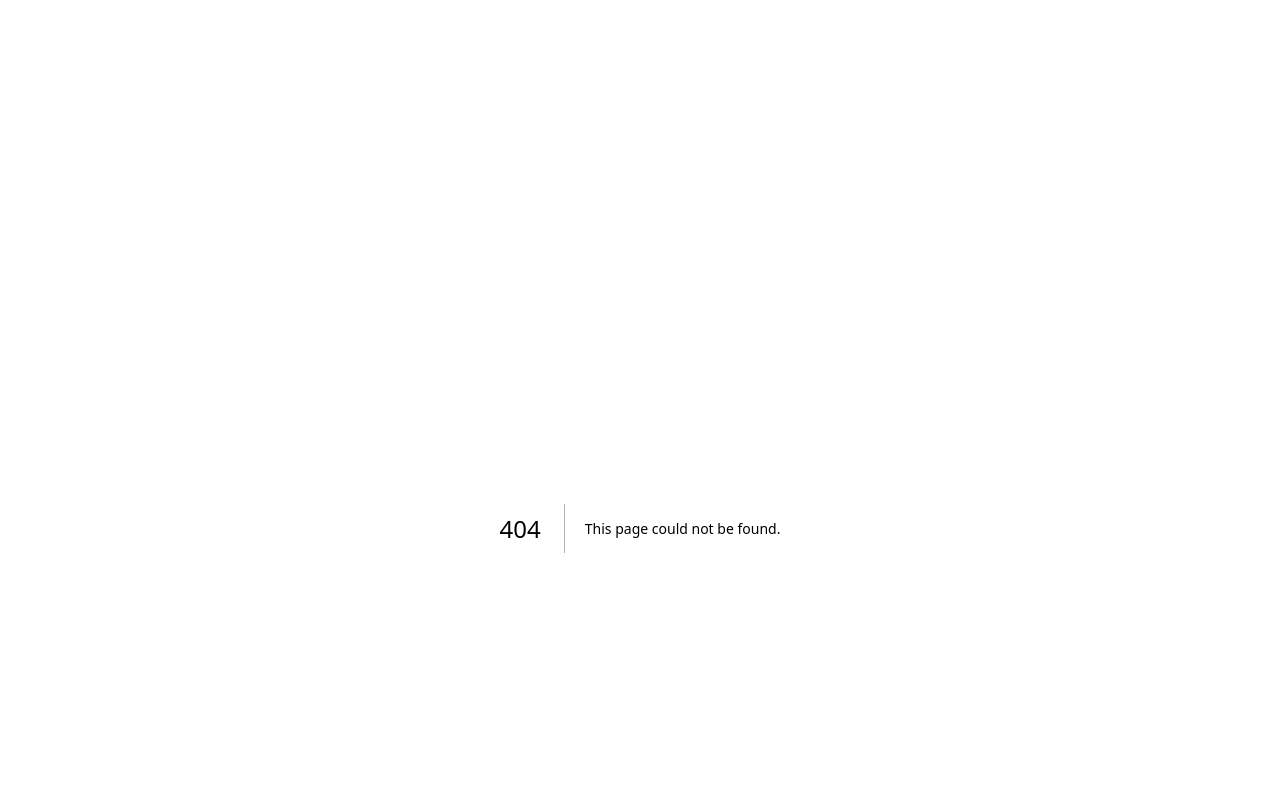
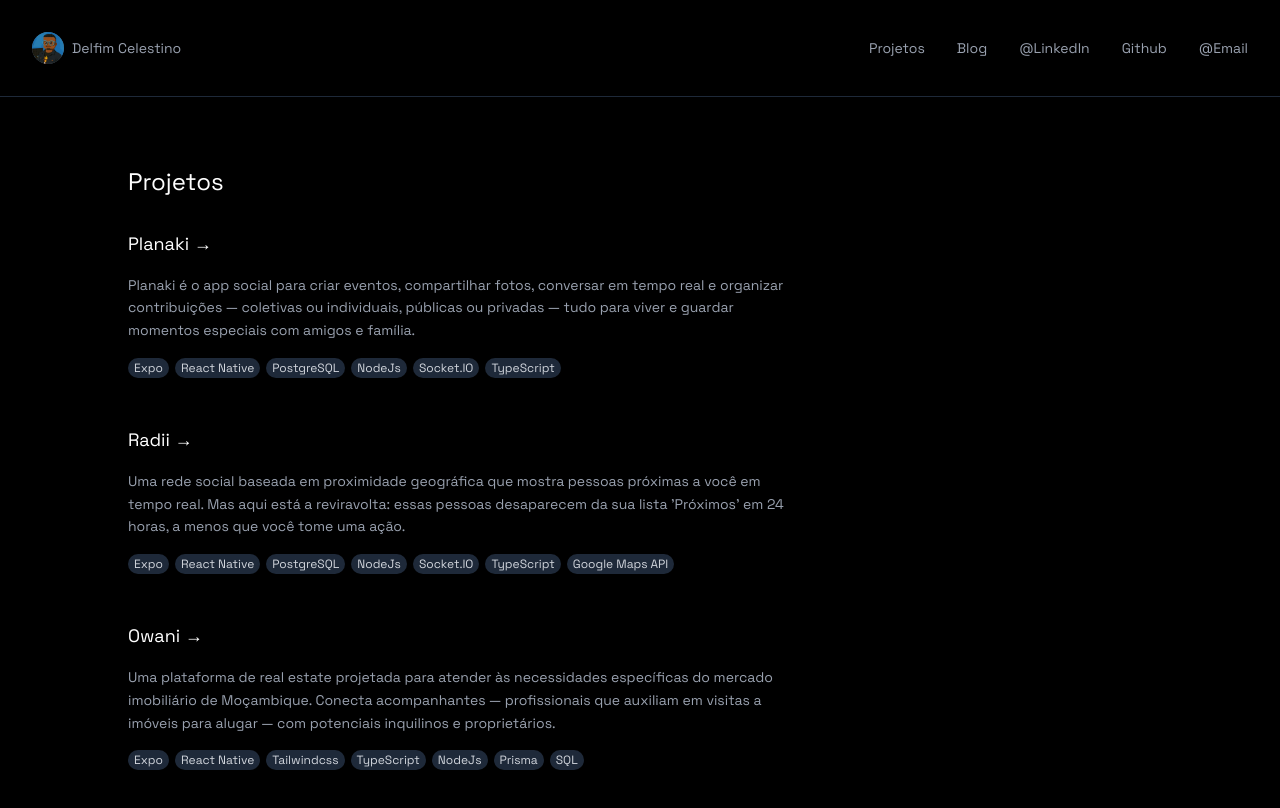
Before and after one commit to DelfimCelestino/portifolio-v3, a Next.js app: page /project in a window 1280 px wide. Before the commit this address had no page. Shown: the top 808 px of the page. Built offline with nearby package versions, Linux system fonts and the light colour scheme.

Commit message:
Refactor project routing by changing URLs from '/projects' to '/project'; remove obsolete ProjectsPage and ProjectPage components for cleaner codebase.

```diff
--- a/src/app/page.tsx
+++ b/src/app/page.tsx
@@ -104,7 +104,7 @@ export default function Portfolio() {
                 {featuredProjects.map((project) => (
                   <Link
                     key={project.id}
-                    href={`/projects/${project.id}`}
+                    href={`/project/${project.id}`}
                     className="block group"
                   >
                     <h3 className="text-white text-sm group-hover:text-gray-300 transition-colors">
@@ -114,7 +114,7 @@ export default function Portfolio() {
                   </Link>
                 ))}
                 <Link
-                  href="/projects"
+                  href="/project"
                   className="inline-block text-white underline hover:text-gray-300 transition-colors text-xs mt-2"
                 >
                   Ver todos os projetos →
--- a/src/app/projects/page.tsx
+++ b/src/app/project/page.tsx
@@ -30,7 +30,7 @@ export default function ProjectsPage() {
             {projects.map((project) => (
               <div key={project.id} className="space-y-4">
                 <Link
-                  href={`/projects/${project.id}`}
+                  href={`/project/${project.id}`}
                   className="block group"
                 >
                   <h2 className="text-white text-lg group-hover:text-gray-300 transition-colors">
--- a/src/components/Header.tsx
+++ b/src/components/Header.tsx
@@ -31,7 +31,7 @@ export function Header() {
         {/* Right side - Navigation links */}
         <div className="flex items-center space-x-4 md:space-x-8">
           <Link
-            href="/projects"
+            href="/project"
             className="text-gray-400 hover:text-white transition-colors text-xs md:text-sm"
           >
             Projetos
```
Also changed, not shown: src/app/project/[id]/page.tsx (renamed from src/app/projects/[id]/page.tsx).
